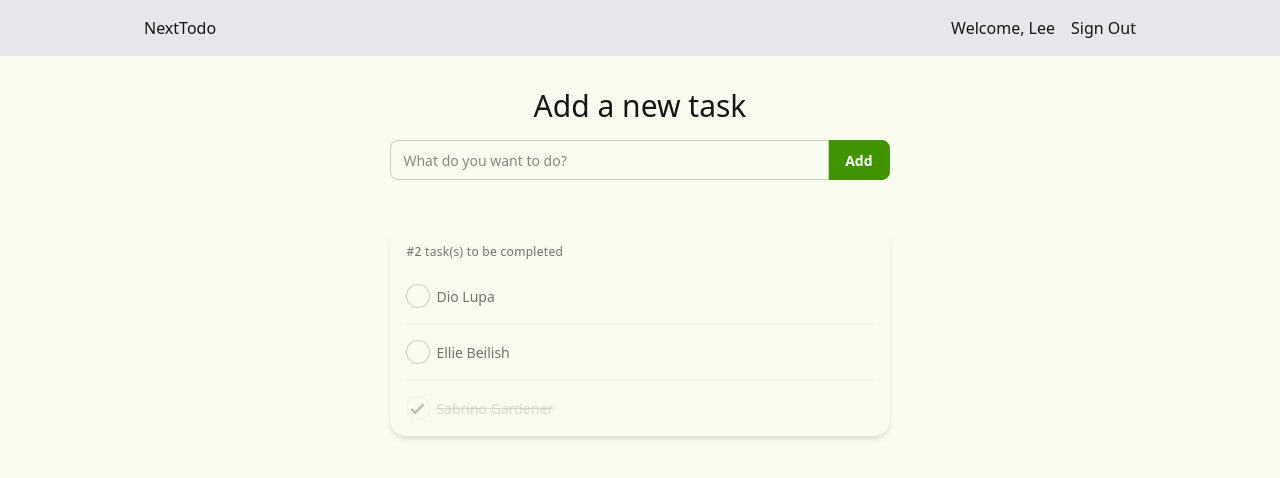
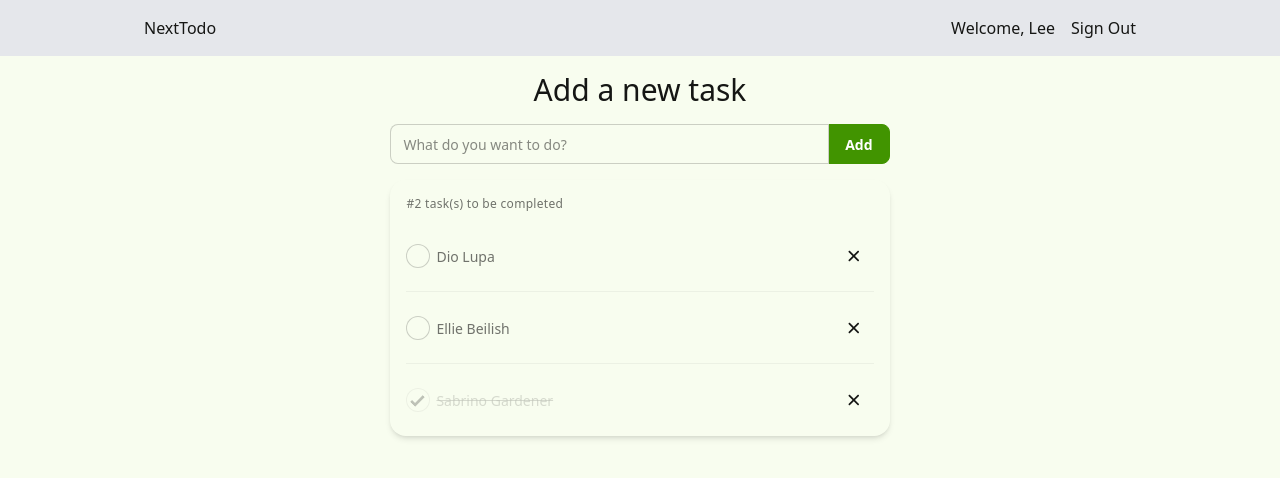
Before and after one commit to Dominiclee12/next-todo, a Next.js app: page / in a window 1280 px wide. Shown: the top 478 px of the page. Built offline with nearby package versions, Linux system fonts and the light colour scheme.

Commit message:
Add font awesome icon

```diff
--- a/app/layout.tsx
+++ b/app/layout.tsx
@@ -2,6 +2,9 @@ import type { Metadata } from "next";
 import { Geist, Geist_Mono } from "next/font/google";
 import "./globals.css";
 import Navbar from "./components/navbar";
+import { config } from "@fortawesome/fontawesome-svg-core";
+import "@fortawesome/fontawesome-svg-core/styles.css";
+config.autoAddCss = false;
 
 const geistSans = Geist({
 	variable: "--font-geist-sans",
--- a/app/page.tsx
+++ b/app/page.tsx
@@ -1,6 +1,8 @@
 "use client";
 
 import { FormEvent, useState, useRef } from "react";
+import { FontAwesomeIcon } from "@fortawesome/react-fontawesome";
+import { faXmark } from "@fortawesome/free-solid-svg-icons";
 
 interface Todo {
 	id: number;
@@ -51,7 +53,7 @@ export default function Home() {
 	return (
 		<main>
 			{/* input */}
-			<section className="flex flex-col items-center gap-4 container mx-auto p-4 my-4">
+			<section className="flex flex-col items-center gap-4 container mx-auto px-4 my-4">
 				<h1 className="text-3xl">Add a new task</h1>
 				<form className="w-full sm:w-3/4 md:w-2/5" onSubmit={handleSubmit}>
 					<div
@@ -77,7 +79,7 @@ export default function Home() {
 			</section>
 
 			{/* todo lists */}
-			<section className="flex flex-col items-center container mx-auto p-4 my-4">
+			<section className="flex flex-col items-center container mx-auto px-4 my-4">
 				<ul className="list rounded-box shadow-md w-full sm:w-3/4 md:w-2/5">
 					<li className="p-4 pb-2 text-xs opacity-60 tracking-wide">
 						#{todos.filter((todo) => !todo.completed).length} task(s) to be
@@ -86,7 +88,7 @@ export default function Home() {
 					{todos.map((todo) => (
 						<li className="list-row" key={todo.id}>
 							<label
-								className={`label ${
+								className={`label list-col-grow ${
 									todo.completed && "line-through opacity-25"
 								}`}
 							>
@@ -98,6 +100,9 @@ export default function Home() {
 								/>
 								{todo.title}
 							</label>
+							<button className="btn btn-square btn-ghost">
+								<FontAwesomeIcon icon={faXmark} />
+							</button>
 						</li>
 					))}
 				</ul>
--- a/package.json
+++ b/package.json
@@ -9,6 +9,9 @@
     "lint": "eslint"
   },
   "dependencies": {
+    "@fortawesome/fontawesome-svg-core": "^7.1.0",
+    "@fortawesome/free-solid-svg-icons": "^7.1.0",
+    "@fortawesome/react-fontawesome": "^3.1.1",
     "next": "16.0.6",
     "react": "19.2.0",
     "react-dom": "19.2.0"
```
Also changed, not shown: 1 other file (tests, documents, lock files or other folders).
